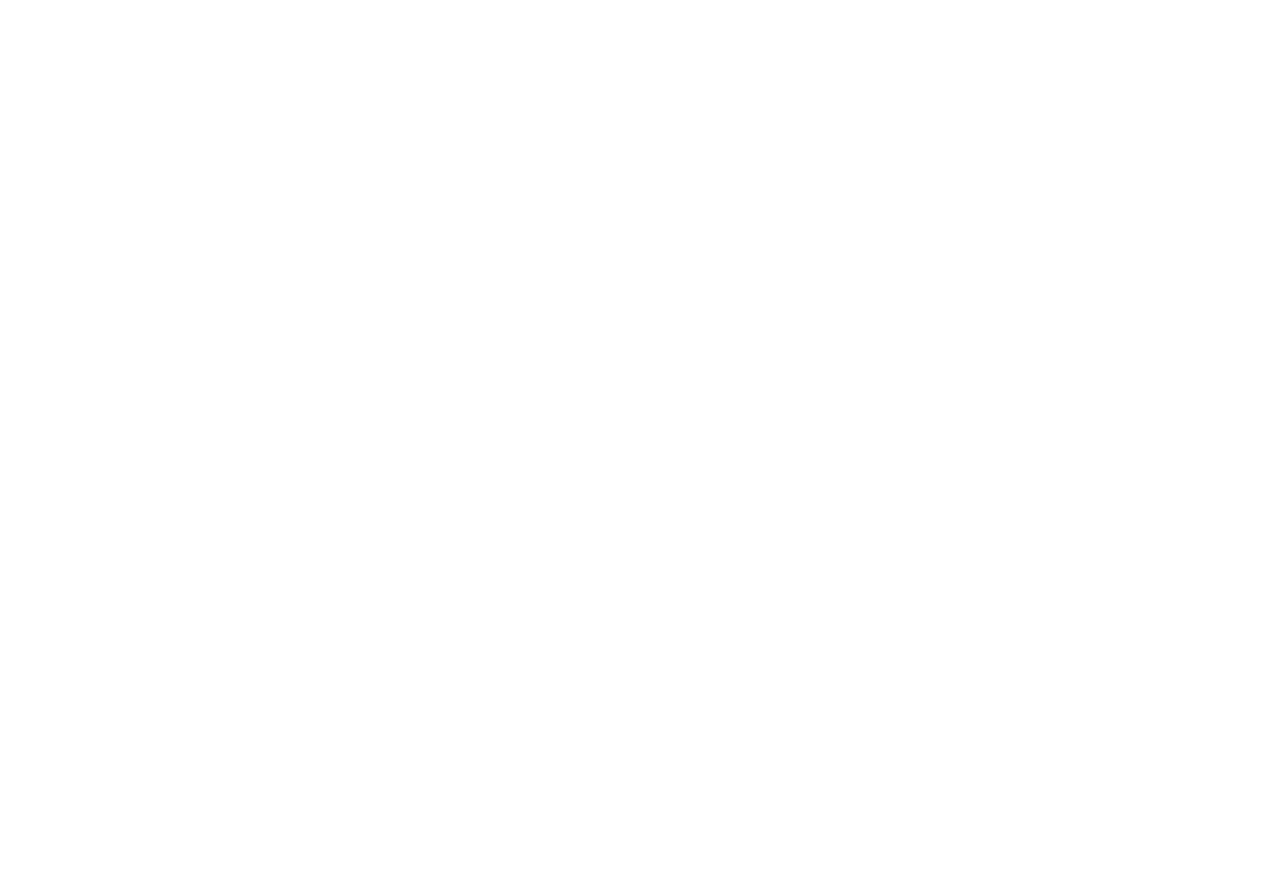
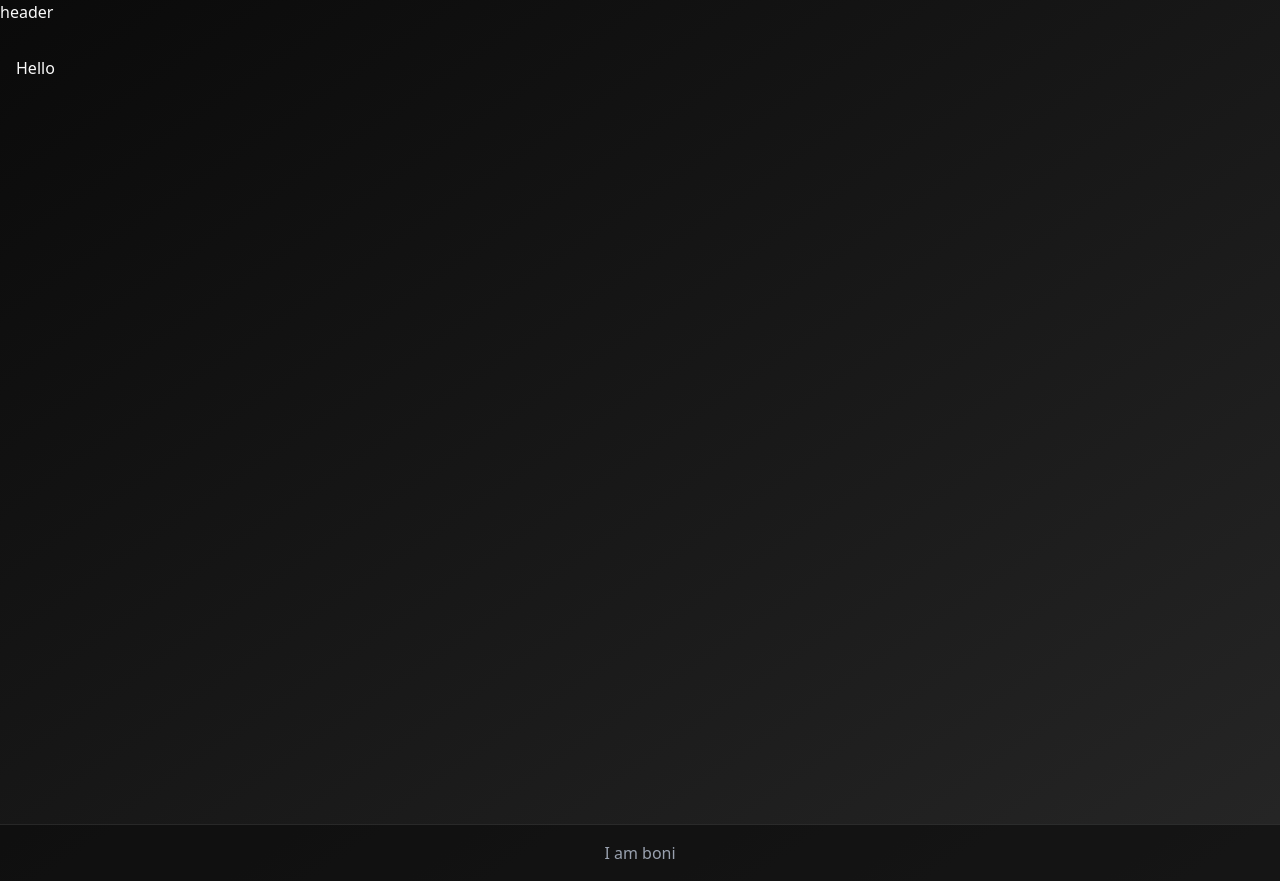
Before and after one commit to Boniadgithub/weather-app, a React (Vite) app: page / in a window 1280 px wide. Before the commit the page ends 800 px from the top, so only its background shows below. Built offline with nearby package versions, Linux system fonts and the light colour scheme.

Commit message:
update themepro

```diff
--- a/src/App.tsx
+++ b/src/App.tsx
@@ -1,12 +1,15 @@
 
 import './App.css'
 import { BrowserRouter } from 'react-router-dom';
-
+import Layout from './components/Layout';
+import { ThemeProvider } from './context/theme-provider';
 
 function App() {
 return(
 <BrowserRouter>
-
+  <ThemeProvider defaultTheme="dark">
+    <Layout> Hello</Layout>
+  </ThemeProvider>
 </BrowserRouter>
 );
 }
--- a/src/components/layout.tsx
+++ b/src/components/layout.tsx
@@ -1,9 +1,15 @@
-import React, { type PropsWithChildren } from 'react'
+import  type {PropsWithChildren } from 'react'
 
 const Layout = ({children}:PropsWithChildren) => {
   return (
-    <div>
-      {children}
+    <div className='bg-gradient-to-br from-background to-muted'>
+        header
+      <main className='min-h-screen container mx-auto px-4 py-8'>{children}</main>
+        <footer className='border-t backdrop:blur py-4 supports-[backdrop-filter]:bg-background/60'>
+            <div className='container mx-auto text-center text-gray-400'>
+                <p>I am boni</p>
+            </div>
+        </footer>
     </div>
   );
 };
--- /dev/null
+++ b/src/context/theme-provider.tsx
@@ -0,0 +1,73 @@
+import { createContext, useContext, useEffect, useState } from "react"
+
+type Theme = "dark" | "light" | "system"
+
+type ThemeProviderProps = {
+  children: React.ReactNode
+  defaultTheme?: Theme
+  storageKey?: string
+}
+
+type ThemeProviderState = {
+  theme: Theme
+  setTheme: (theme: Theme) => void
+}
+
+const initialState: ThemeProviderState = {
+  theme: "system",
+  setTheme: () => null,
+}
+
+const ThemeProviderContext = createContext<ThemeProviderState>(initialState)
+
+export function ThemeProvider({
+  children,
+  defaultTheme = "system",
+  storageKey = "vite-ui-theme",
+  ...props
+}: ThemeProviderProps) {
+  const [theme, setTheme] = useState<Theme>(
+    () => (localStorage.getItem(storageKey) as Theme) || defaultTheme
+  )
+
+  useEffect(() => {
+    const root = window.document.documentElement
+
+    root.classList.remove("light", "dark")
+
+    if (theme === "system") {
+      const systemTheme = window.matchMedia("(prefers-color-scheme: dark)")
+        .matches
+        ? "dark"
+        : "light"
+
+      root.classList.add(systemTheme)
+      return
+    }
+
+    root.classList.add(theme)
+  }, [theme])
+
+  const value = {
+    theme,
+    setTheme: (theme: Theme) => {
+      localStorage.setItem(storageKey, theme)
+      setTheme(theme)
+    },
+  }
+
+  return (
+    <ThemeProviderContext.Provider {...props} value={value}>
+      {children}
+    </ThemeProviderContext.Provider>
+  )
+}
+
+export const useTheme = () => {
+  const context = useContext(ThemeProviderContext)
+
+  if (context === undefined)
+    throw new Error("useTheme must be used within a ThemeProvider")
+
+  return context
+}
```
